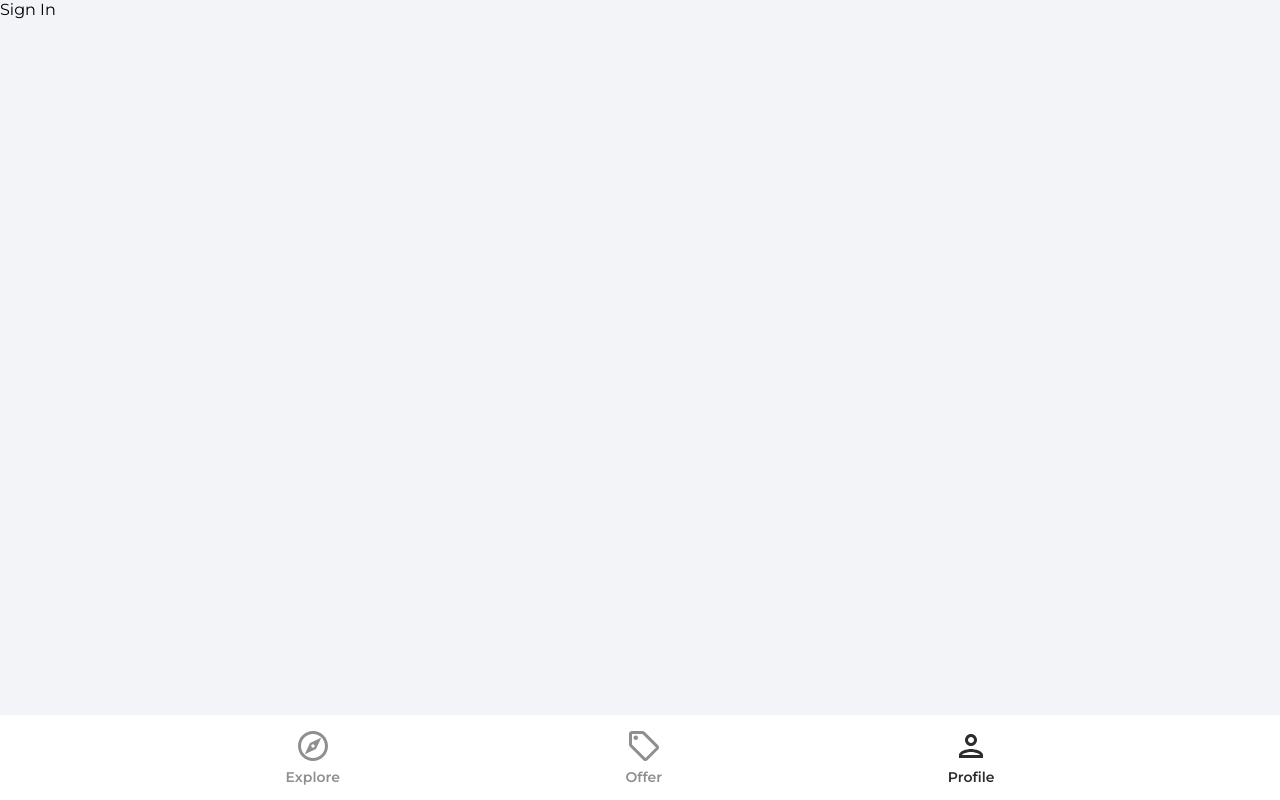
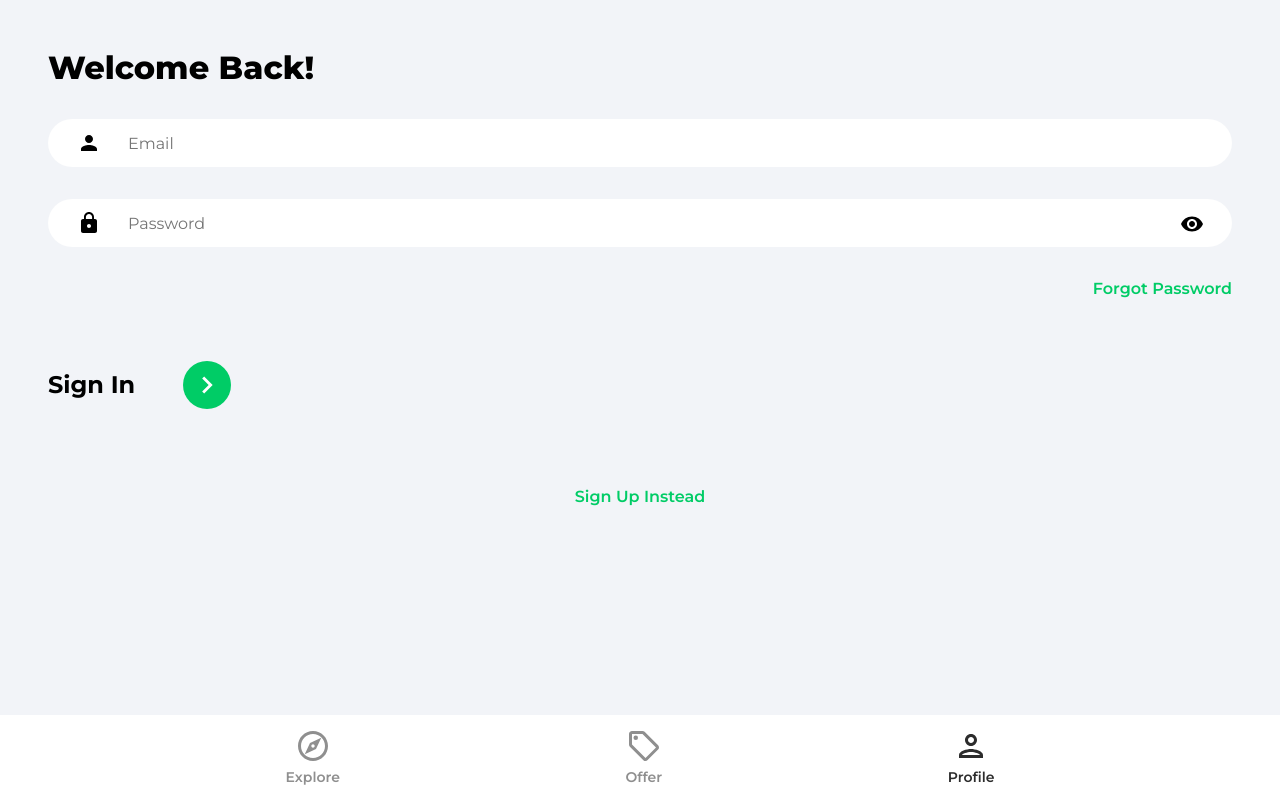
Before and after one commit to JMDahl43/ReactF2B, a React (Create React App) app in the folder house-marketplace/: page /profile in a window 1280 px wide. Built offline with nearby package versions, Linux system fonts and the light colour scheme.

Commit message:
Create sign-in page layout.

```diff
--- a/house-marketplace/src/pages/SignIn.jsx
+++ b/house-marketplace/src/pages/SignIn.jsx
@@ -1,6 +1,78 @@
+import { useState } from 'react'
+import { Link, useNavigate } from 'react-router-dom'
+import { ReactComponent as ArrowRightIcon } from '../assets/svg/keyboardArrowRightIcon.svg'
+import visibilityIcon from '../assets/svg/visibilityIcon.svg'
+
 function SignIn() {
+  const [showPassword, setShowPassword] = useState(false)
+  const [formData, setFormData] = useState({
+    email: '',
+    password: '',
+  })
+  const { email, password } = formData
+
+  const navigate = useNavigate()
+
+  const onChange = (e) => {
+    setFormData((prevState) => ({
+        ...prevState,
+        [e.target.id]: e.target.value,
+    }))
+  }
+
   return (
-    <div>Sign In</div>
+    <>
+      <div className='pageContainer'>
+        <header>
+          <p className='pageHeader'>Welcome Back!</p>
+        </header>
+        <main>
+          <form>
+            <input
+              type='email'
+              className='emailInput'
+              id='email'
+              placeholder='Email'
+              value={email}
+              onChange={onChange}
+            />
+
+            <div className='passwordInputDiv'>
+              <input
+                type={showPassword ? 'text' : 'password'}
+                className='passwordInput'
+                placeholder='Password'
+                id='password'
+                value={password}
+                onChange={onChange}
+              />
+              <img
+                src={visibilityIcon}
+                alt='Show Password'
+                className='showPassword'
+                onClick={() => {
+                  setShowPassword((prevState) => !prevState)
+                }}
+              />
+            </div>
+            <Link to='/forgot-password' className='forgotPasswordLink'>Forgot Password</Link>
+
+            <div className="signInBar">
+                <p className="signInText">Sign In</p>
+                <button className="signInButton">
+                    <ArrowRightIcon fill='#fff' width='34px' height='34px' />
+                </button>
+            </div>
+          </form>
+
+          {/* Google OAuth*/}
+
+          <Link to='/sign-up' className='registerLink'>
+              Sign Up Instead
+          </Link>
+        </main>
+      </div>
+    </>
   )
 }
 export default SignIn
```
